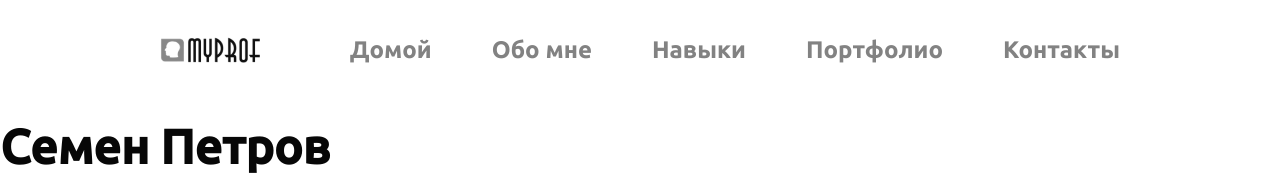
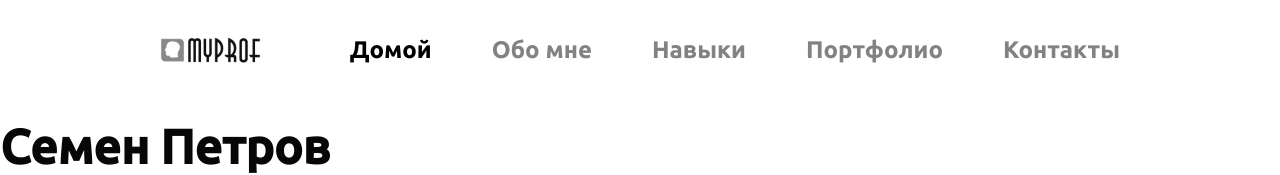
Before and after one commit to FedorovNikita/portfolio-for-np, a plain HTML site: page index.html in a window 1280 px wide. In both pictures the pointer is over the link "Домой". Shown: the top 175 px of the page. Drawn offline with Linux system fonts and the light colour scheme.

Commit message:
3.7 start

```diff
--- a/main.css
+++ b/main.css
@@ -62,8 +62,13 @@ img {
   font-family: 'ubuntumebold', serif;
   color: #828282;
   text-decoration: none;
+  transition: color ease-in .4s;
 }
 
 .header__item:last-child .header__link{
   padding-right: 0;
 }
+
+.header__link:hover {
+  color: #000000;
+}
```
